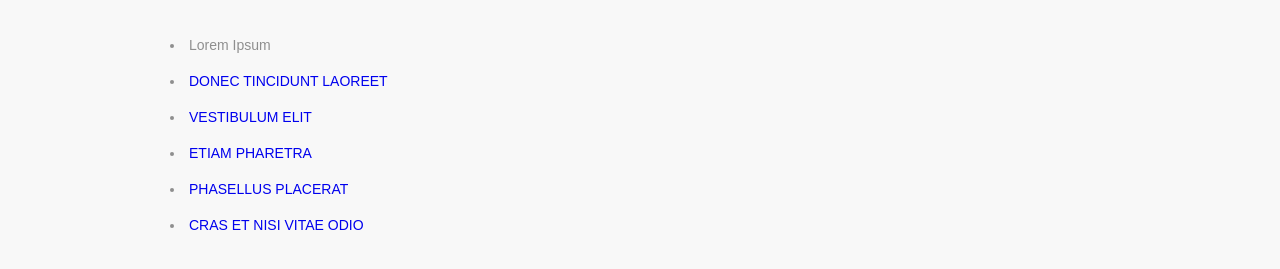
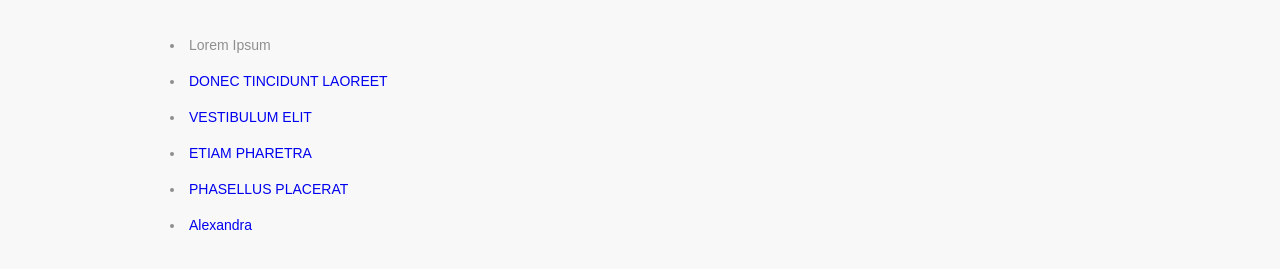
Before and after one commit to oleksandr-hk/whitesquare, a plain HTML site: page index.html in a window 1280 px wide. Shown: the part 225-494 px from the top of the page. Drawn offline with Linux system fonts and the light colour scheme.

Commit message:
New name

```diff
--- a/index.html
+++ b/index.html
@@ -49,7 +49,7 @@
 					<li><a href="/vestibulum">VESTIBULUM ELIT</li>
 					<li><a href="/etiam/">ETIAM PHARETRA</a></li>
 					<li><a href="/phasellus/">PHASELLUS PLACERAT</a></li>
-					<li><a href="/cras/">CRAS ET NISI VITAE ODIO</a></li>
+					<li><a href="/cras/">Alexandra</a></li>
 				</ul>
 
 			</nav>
```
